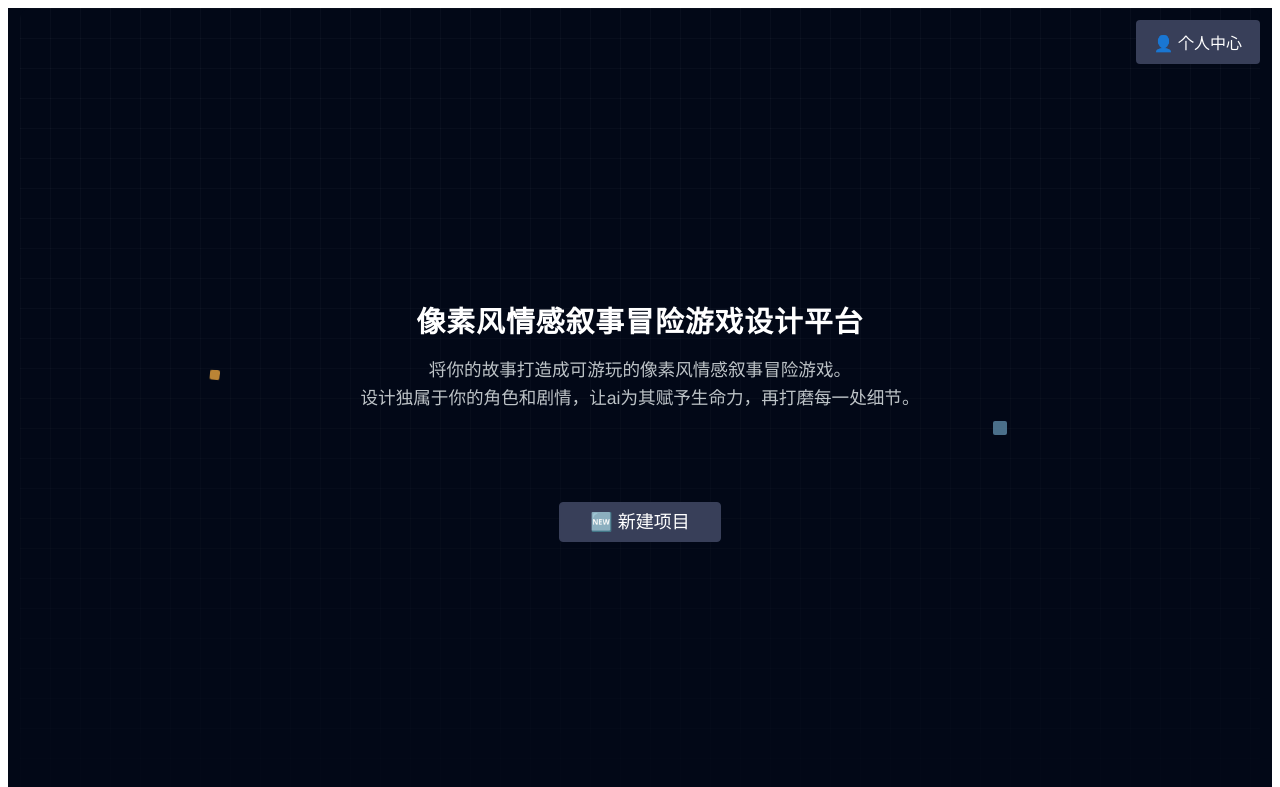
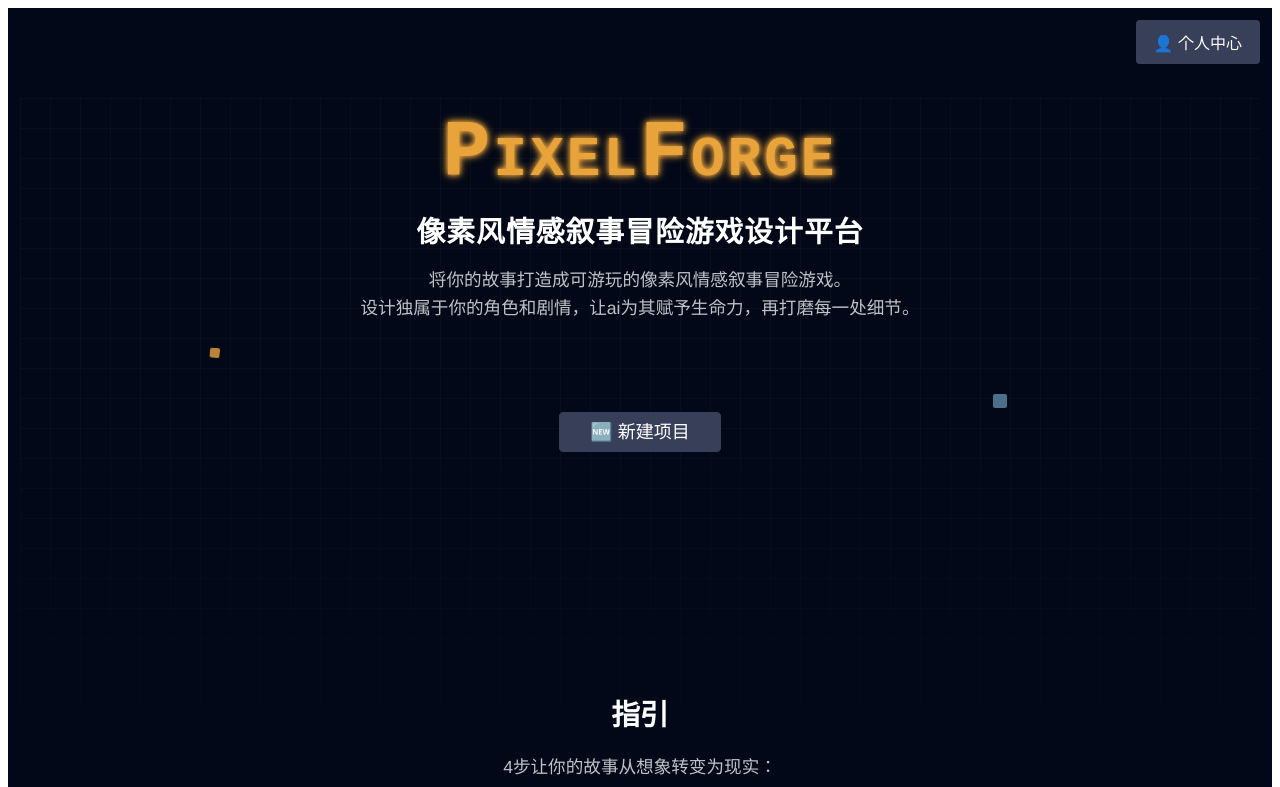
Before and after one commit to Princess-Pea/WeaveYourStory, a Vue app in the folder frontend/: page / in a window 1280 px wide. Shown: the top 787 px of the page. Built offline with nearby package versions, Linux system fonts and the light colour scheme.

Commit message:
fix: 修复PixelForge弹跳动画和网格位置 - 重做PixelForge弹跳动画确保结束时可见，调整网格起始位置到90px

```diff
--- a/frontend/src/views/Home.vue
+++ b/frontend/src/views/Home.vue
@@ -150,7 +150,7 @@ const triggerAnimations = () => {
 /* 网格背景 */
 .grid-background {
   position: absolute;
-  top: 0; /* 从页面最上方开始 */
+  top: 90px; /* 从90px位置开始 */
   left: 0;
   right: 0;
   bottom: 300px; /* 在"新建项目"按钮下方结束 */
@@ -325,15 +325,22 @@ const triggerAnimations = () => {
     opacity: 0;
     transform: translateY(-40px) scale(0.1);
   }
-  30% {
+  20% {
     opacity: 1;
-    transform: translateY(10px) scale(1.05);
+    transform: translateY(-20px) scale(1.1);
+  }
+  40% {
+    transform: translateY(5px) scale(0.9);
   }
   60% {
-    transform: translateY(-5px) scale(0.95);
+    transform: translateY(-5px) scale(1.05);
+  }
+  80% {
+    transform: translateY(2px) scale(0.98);
   }
   100% {
     transform: translateY(0) scale(1);
+    opacity: 1;
   }
 }
 
@@ -364,7 +371,7 @@ const triggerAnimations = () => {
   justify-content: space-between;
   align-items: flex-start;
   margin-bottom: 50px; /* 增加间距 */
-  padding: 150px 10px 10px 10px; /* 增加上内边距 */
+  padding: 60px 10px 10px 10px; /* 调整上内边距 */
   position: relative; /* 相对定位 */
   z-index: 3; /* 提高z-index，确保内容在网格之上 */
 }
```
